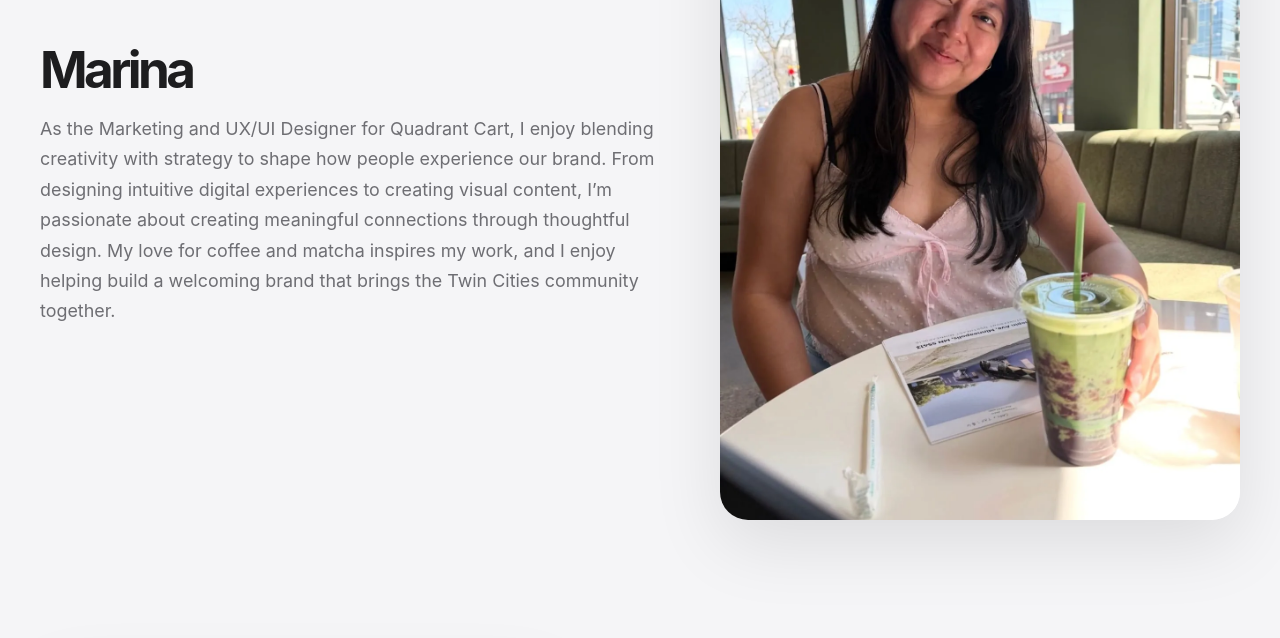
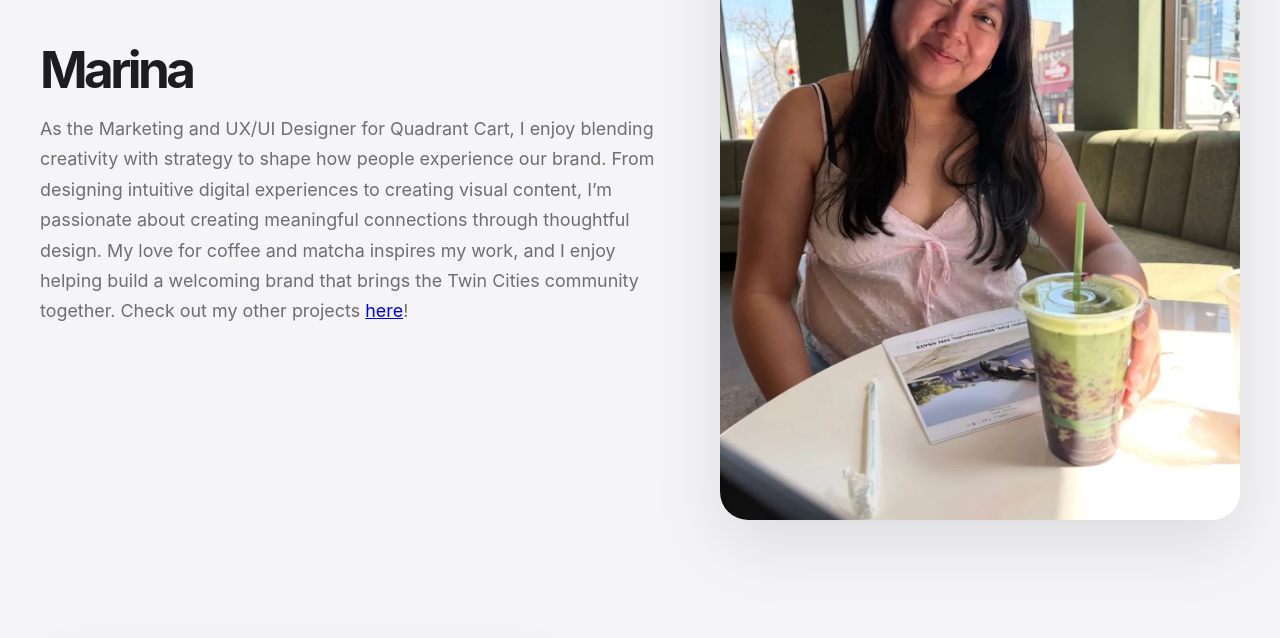
Before and after one commit to jfan1234/Quadrant-Cart-Website, a plain HTML site: page about.html in a window 1280 px wide. Shown: the part 3715-4353 px from the top of the page. Drawn offline with Linux system fonts and the light colour scheme; a web font is replaced by a local one.

Commit message:
Update about page and add images

```diff
--- a/about.html
+++ b/about.html
@@ -176,7 +176,13 @@
         <div class="about-right">
             <h2>Marina</h2>
             <p>
+
                 As the Marketing and UX/UI Designer for Quadrant Cart, I enjoy blending creativity with strategy to shape how people experience our brand. From designing intuitive digital experiences to creating visual content, I’m passionate about creating meaningful connections through thoughtful design. My love for coffee and matcha inspires my work, and I enjoy helping build a welcoming brand that brings the Twin Cities community together.
+
+                Check out my other projects
+                <a href="https://www.uxmarinaheng.com/" target="_blank" rel="noopener noreferrer">
+                here</a>!
+</p>
 
             </p>
         </div>
```
Also changed, not shown: 2 other files.
